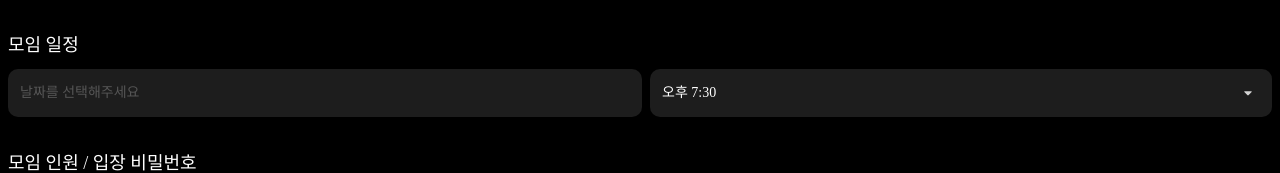
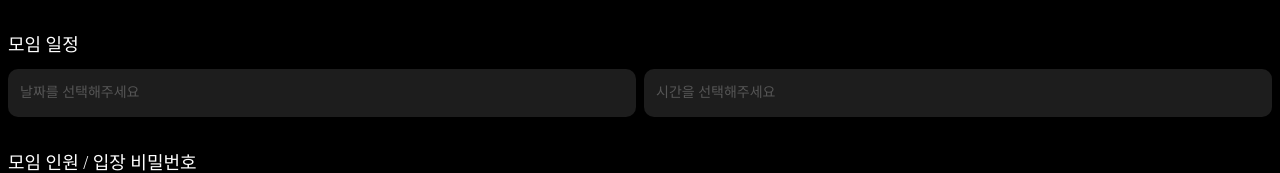
Before and after one commit to Superkid0714/ST4R-FE, a React (Vite) app in the folder ST4R/: page /groups/write in a window 1280 px wide. Shown: the part 279-452 px from the top of the page. Built offline with nearby package versions, Linux system fonts and the light colour scheme; sample sign-in values are in the browser's storage.

Commit message:
✨feat: 모임 날짜&시간 선택 기능 및 유효성 검사 완료

```diff
--- a/ST4R/src/components/Calendar.jsx
+++ /dev/null
@@ -1,20 +0,0 @@
-import DatePicker from "react-datepicker";
-import 'react-datepicker/dist/react-datepicker.css';
-import { useState } from 'react';
-
-export default function Calendar({selected, onChange}){
-  const today = new Date();
-	return (
-		<div>
-			<DatePicker
-			  selected={selected}
-        shouldCloseOnSelect // 날짜를 선택하면 datepicker가 자동으로 닫힘
-        className="text-sm focus:outline-none h-12 font-['Pretendard'] bg-[#1D1D1D] placeholder:text-[#565656]"
-        minDate={today} // today 이전 날짜 선택 불가
-			  onChange={onChange}
-			  dateFormat="yyyy-MM-dd"
-        placeholderText="날짜를 선택해주세요"
-			/>
-		</div>
-  );
-}
--- /dev/null
+++ b/ST4R/src/components/DatePicker.jsx
@@ -0,0 +1,67 @@
+import DatePicker from 'react-datepicker';
+import 'react-datepicker/dist/react-datepicker.css';
+
+//현재 날짜&시간
+const today = new Date();
+
+// 선택한 날짜가 오늘인지 검사하는 함수
+function isToday(date) {
+  if (!date) return false;
+
+  return (
+    date.getDate() === today.getDate() &&
+    date.getMonth() === today.getMonth() &&
+    date.getFullYear() === today.getFullYear()
+  );
+}
+
+//날짜 선택 버튼
+export function DateSelector({ selected, onChange }) {
+  return (
+    <DatePicker
+      selected={selected}
+      shouldCloseOnSelect // 날짜를 선택하면 datepicker가 자동으로 닫힘
+      className="text-sm focus:outline-none h-12 font-['Pretendard'] bg-[#1D1D1D] placeholder:text-[#565656]"
+      minDate={today} // today 이전 날짜 선택 불가
+      onChange={onChange}
+      dateFormat="yyyy-MM-dd"
+      placeholderText="날짜를 선택해주세요"
+    />
+  );
+}
+
+//시간 선택 버튼
+export function TimeSelector({ selected, onChange, selectedDate }) {
+  return (
+    <DatePicker
+      selected={selected}
+      showTimeSelect //날짜+시간
+      showTimeSelectOnly //시간만 선택(showTimeSelect랑 같이 써야됨)
+      timeIntervals={30} // 시간 간격
+      shouldCloseOnSelect // 날짜를 선택하면 datepicker가 자동으로 닫힘
+      className="text-sm  focus:outline-none h-12 font-['Pretendard'] bg-[#1D1D1D] placeholder:text-[#565656]"
+      minTime={isToday(selectedDate) ? today : new Date(0, 0, 0, 0, 0)}
+      maxTime={new Date(0, 0, 0, 23, 59)}
+      onChange={onChange}
+      dateFormat="HH:mm a"
+      placeholderText="시간을 선택해주세요"
+    />
+  );
+}
+
+//날짜+시간 합쳐주는 함수
+export function combine(date, time) {
+
+  if (!date) return null;
+  if (!time) return null;
+
+  const pad = (n) => String(n).padStart(2, "0");
+
+  const year = date.getFullYear();
+  const month = pad(date.getMonth()+1);
+  const day = pad(date.getDate());
+  const hours = pad(time.getHours());
+  const minutes = pad(time.getMinutes());
+
+  return `${year}-${month}-${day}T${hours}:${minutes}:00+09:00`
+}
--- a/ST4R/src/pages/group/GroupPage.jsx
+++ b/ST4R/src/pages/group/GroupPage.jsx
@@ -38,8 +38,8 @@ export default function GroupPage() {
             <div className="absolute left-[74px] sm:left-[100px] top-11 sm:top-[55px] justify-start text-[#8F8F8F] text-xs sm:text-base font-normal font-['Pretendard'] leading-none">
               김김김111: 저희 그럼 11시에 보도록 하죠
             </div>
-            <div className="absolute w-14 sm:w-20 h-9 sm:h-14 right-3 top-6 sm:top-6 bg-[#FFBB02] rounded-3xl ">
-              <div className="absolute left-4 sm:left-7 top-1.5 sm:top-3.5 text-center text-[#000000] text-base sm:text-lg font-semibold font-['Pretendard']">
+            <div className="absolute w-14 sm:w-18 h-9 sm:h-10 right-3 sm:right-5 top-6 sm:top-8 bg-[#FFBB02] rounded-3xl ">
+              <div className="absolute left-4 sm:left-4 top-1.5 text-center text-[#000000] text-base sm:text-lg font-semibold font-['Pretendard']">
                 99+
               </div>
             </div>
--- a/ST4R/src/pages/group/GroupWritePage.jsx
+++ b/ST4R/src/pages/group/GroupWritePage.jsx
@@ -1,17 +1,21 @@
 import west from '../../assets/icons/west.svg';
 import { useState } from 'react';
-import Calendar from '../../components/Calendar';
-
+import {
+  DateSelector,
+  TimeSelector,
+  combine,
+} from '../../components/DatePicker';
 
 export default function GroupWritePage() {
-  const [name, setName] = useState('');
-  const [selectedDate, setSelectedDate] = useState('');
-  console.log(selectedDate);
-  const [time, setTime] = useState('');
-  const [maxParticipantCount, setMaxParticipantCount] = useState('');
-  const [password, setPassword] = useState('');
-  const [description, setDescription] = useState('');
+  const [name, setName] = useState(''); // 제목
 
+  const [selectedDate, setSelectedDate] = useState(''); //날짜
+  const [selectedTime, setSelectedTime] = useState(''); //시간
+  const whenToMeet = combine(selectedDate, selectedTime); //ISO 8601 형식 + KST 시간대 오프셋(+09:00) / ex) 2025-05-16T15:56:00+09:00
+
+  const [maxParticipantCount, setMaxParticipantCount] = useState(''); //최대 인원 수
+  const [password, setPassword] = useState(''); //비밀번호
+  const [description, setDescription] = useState(''); //본문
 
   return (
     <div className="p-2 max-w-screen w-full">
@@ -46,6 +50,8 @@ export default function GroupWritePage() {
             type="text"
             placeholder="모임의 제목을 작성해보세요."
             value={name}
+            minLength={2}
+            maxLength={30}
             onChange={(e) => setName(e.target.value)}
             className="h-12 px-2 bg-[#1D1D1D] rounded-[10px] focus:outline-none text-sm placeholder:text-[#565656] font-['Pretendard']"
           />
@@ -56,17 +62,21 @@ export default function GroupWritePage() {
           <div className="text-lg font-['Pretendard']">모임 일정</div>
           <div className="flex gap-2">
             <div className="pl-3 flex-1 h-12 bg-[#1D1D1D] rounded-[10px]">
-              <Calendar selected={selectedDate} onChange={setSelectedDate}></Calendar>
+              <DateSelector
+                selected={selectedDate}
+                onChange={(date) => {
+                  setSelectedDate(date);
+                }}
+              ></DateSelector>
             </div>
-            <div className="relative flex-1 h-12 bg-[#1D1D1D] rounded-[10px]">
-              <div className="left-3 top-3.5 absolute justify-start text-sm font-['Pretendard']">
-                오후 7:30
-              </div>
-              <img
-                src="../src/assets/icons/drop_down.svg"
-                alt="드롭바"
-                className="absolute right-3 top-3"
-              />
+            <div className="pl-3 flex-1 h-12 bg-[#1D1D1D] rounded-[10px]">
+              <TimeSelector
+                selected={selectedTime}
+                onChange={(time) => {
+                  setSelectedTime(time);
+                }}
+                selectedDate={selectedDate}
+              ></TimeSelector>
             </div>
           </div>
         </div>
@@ -85,10 +95,15 @@ export default function GroupWritePage() {
                 type="text"
                 className="w-full h-12 pl-12 pr-3 bg-[#1D1D1D] rounded-[10px] focus:outline-none text-sm font-['Pretendard']"
                 value={maxParticipantCount}
-                  onChange={(e) => setMaxParticipantCount(e.target.value)}
+                minLength={1}
+                maxLength={2} //99명까지
+                onChange={(e) => {
+                  //숫자만 입력 가능
+                  if (/^\d*$/.test(e.target.value)) {
+                    setMaxParticipantCount(e.target.value);
+                  }
+                }}
               />
-
-
             </div>
             <div className="relative flex-1 h-12 bg-[#1D1D1D] rounded-[10px]">
               <div className="left-3 top-3.5 absolute justify-start text-sm font-['Pretendard']">
@@ -98,7 +113,12 @@ export default function GroupWritePage() {
                 type="text"
                 className="w-full h-12 pl-12 pr-3 bg-[#1D1D1D] rounded-[10px] focus:outline-none text-sm font-['Pretendard']"
                 value={password}
-                  onChange={(e) => setPassword(e.target.value)}
+                maxLength={5}
+                onChange={(e) => {
+                  if (e.target.value.length <= 5) { //한국어는 자음+모음을 치는 중엔 한글자로 보기때문에 오류가능성ㅇ -> 한번더 검사
+                    setPassword(e.target.value);
+                  }
+                }}
               />
             </div>
           </div>
@@ -121,6 +141,7 @@ export default function GroupWritePage() {
             type="text"
             placeholder={`모임 설명에 들어갈 내용을 자유롭게 작성해주세요\n(1000자 이내까지 작성 가능)`}
             value={description}
+            maxLength={1000} // 최대 1000자
             onChange={(e) => setDescription(e.target.value)}
             className="h-48 px-2 py-4 text-sm font-['Pretendard'] focus:outline-none bg-[#1D1D1D] rounded-[10px] placeholder:text-[#565656]"
           />
```
Lines whose indentation alone changed are shown as unchanged.
